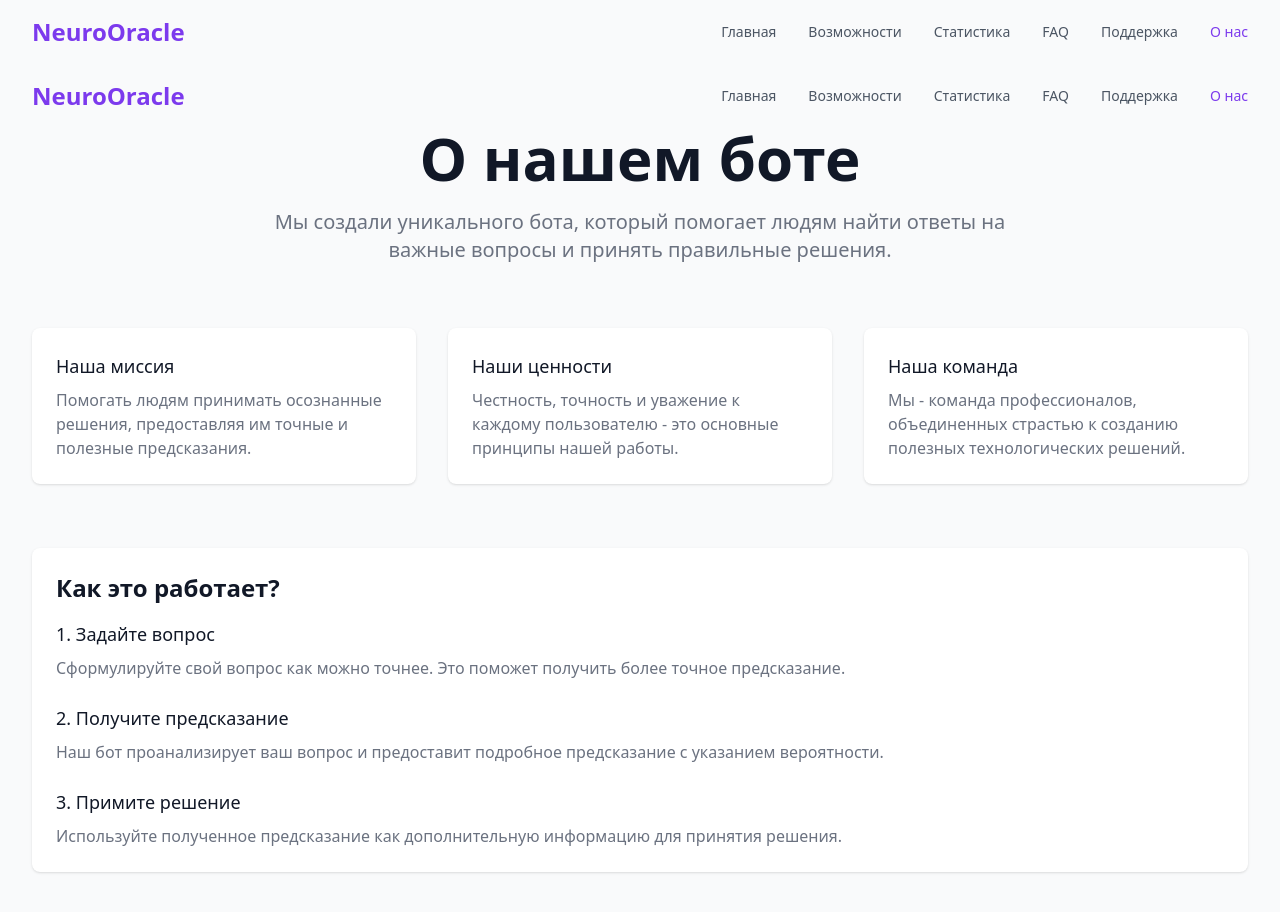
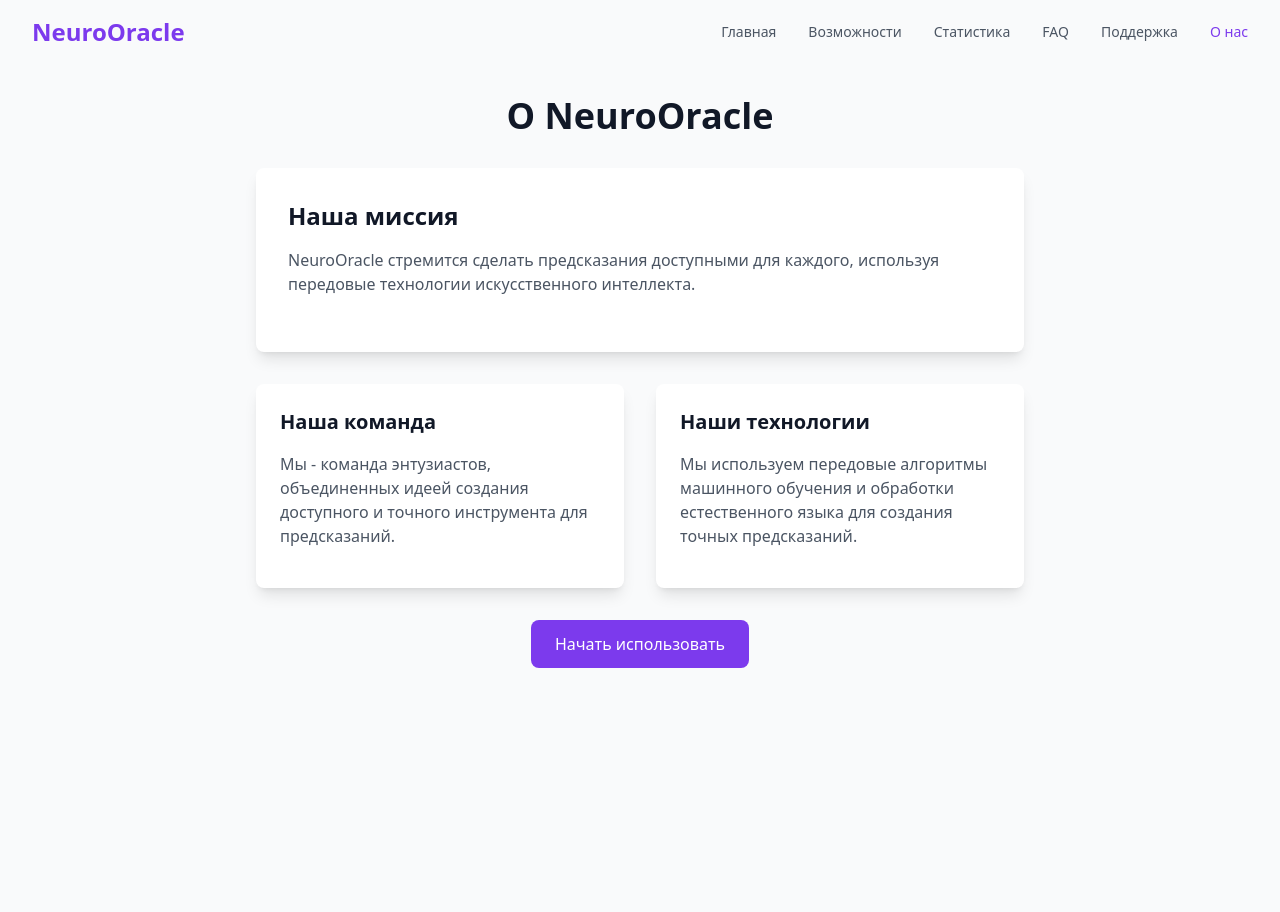
Before and after one commit to lesha358/NeuroOracle, a Next.js app: page /about in a window 1280 px wide. Shown: the top 912 px of the page. After the commit the page ends 864 px from the top, so only its background shows below. Built offline with nearby package versions, Linux system fonts and the light colour scheme.

Commit message:
Исправлено дублирование навигационного меню: обновлены стили и структура компонентов

```diff
--- a/components/Navbar.tsx
+++ b/components/Navbar.tsx
@@ -27,7 +27,7 @@ const Navbar = () => {
   }, []);
 
   return (
-    <nav className={`fixed w-full z-50 transition-all duration-300 ${
+    <nav className={`w-full z-50 transition-all duration-300 ${
       isScrolled ? 'bg-white shadow-md' : 'bg-transparent'
     }`}>
       <div className="max-w-7xl mx-auto px-4 sm:px-6 lg:px-8">
--- a/pages/_app.tsx
+++ b/pages/_app.tsx
@@ -4,12 +4,14 @@ import Navbar from '../components/Navbar';
 
 function MyApp({ Component, pageProps }: AppProps) {
   return (
-    <>
-      <Navbar />
+    <div className="min-h-screen bg-gray-50">
+      <div className="fixed top-0 left-0 right-0 z-50">
+        <Navbar />
+      </div>
       <div className="pt-16">
         <Component {...pageProps} />
       </div>
-    </>
+    </div>
   );
 }
 
--- a/pages/about.tsx
+++ b/pages/about.tsx
@@ -1,86 +1,64 @@
+import { NextPage } from 'next';
 import Head from 'next/head';
-import Navbar from '../components/Navbar';
+import Link from 'next/link';
 
-export default function About() {
+const AboutPage: NextPage = () => {
   return (
     <div className="min-h-screen bg-gray-50">
       <Head>
-        <title>О нас - Бот Предсказаний</title>
-        <meta name="description" content="Узнайте больше о нашем боте предсказаний" />
-        <link rel="icon" href="/favicon.ico" />
+        <title>О нас - NeuroOracle</title>
+        <meta name="description" content="Узнайте больше о NeuroOracle" />
       </Head>
 
-      <Navbar />
+      <main className="container mx-auto px-4 py-8">
+        <div className="max-w-3xl mx-auto">
+          <h1 className="text-4xl font-bold text-center text-gray-900 mb-8">
+            О NeuroOracle
+          </h1>
 
-      <main className="max-w-7xl mx-auto py-16 px-4 sm:px-6 lg:px-8">
-        <div className="text-center">
-          <h1 className="text-4xl font-extrabold text-gray-900 sm:text-5xl md:text-6xl">
-            О нашем боте
-          </h1>
-          <p className="mt-3 max-w-md mx-auto text-base text-gray-500 sm:text-lg md:mt-5 md:text-xl md:max-w-3xl">
-            Мы создали уникального бота, который помогает людям найти ответы на важные вопросы и принять правильные решения.
-          </p>
-        </div>
+          <div className="bg-white rounded-lg shadow-lg p-8 mb-8">
+            <h2 className="text-2xl font-semibold text-gray-900 mb-4">
+              Наша миссия
+            </h2>
+            <p className="text-gray-600 mb-6">
+              NeuroOracle стремится сделать предсказания доступными для каждого, используя передовые технологии искусственного интеллекта.
+            </p>
+          </div>
 
-        <div className="mt-16">
-          <div className="grid grid-cols-1 gap-8 md:grid-cols-2 lg:grid-cols-3">
-            <div className="bg-white overflow-hidden shadow rounded-lg">
-              <div className="px-4 py-5 sm:p-6">
-                <h3 className="text-lg font-medium text-gray-900">Наша миссия</h3>
-                <p className="mt-2 text-base text-gray-500">
-                  Помогать людям принимать осознанные решения, предоставляя им точные и полезные предсказания.
-                </p>
-              </div>
+          <div className="grid grid-cols-1 md:grid-cols-2 gap-8">
+            <div className="bg-white rounded-lg shadow-lg p-6">
+              <h2 className="text-xl font-semibold text-gray-900 mb-4">
+                Наша команда
+              </h2>
+              <p className="text-gray-600 mb-4">
+                Мы - команда энтузиастов, объединенных идеей создания доступного и точного инструмента для предсказаний.
+              </p>
             </div>
 
-            <div className="bg-white overflow-hidden shadow rounded-lg">
-              <div className="px-4 py-5 sm:p-6">
-                <h3 className="text-lg font-medium text-gray-900">Наши ценности</h3>
-                <p className="mt-2 text-base text-gray-500">
-                  Честность, точность и уважение к каждому пользователю - это основные принципы нашей работы.
-                </p>
-              </div>
-            </div>
-
-            <div className="bg-white overflow-hidden shadow rounded-lg">
-              <div className="px-4 py-5 sm:p-6">
-                <h3 className="text-lg font-medium text-gray-900">Наша команда</h3>
-                <p className="mt-2 text-base text-gray-500">
-                  Мы - команда профессионалов, объединенных страстью к созданию полезных технологических решений.
-                </p>
-              </div>
+            <div className="bg-white rounded-lg shadow-lg p-6">
+              <h2 className="text-xl font-semibold text-gray-900 mb-4">
+                Наши технологии
+              </h2>
+              <p className="text-gray-600 mb-4">
+                Мы используем передовые алгоритмы машинного обучения и обработки естественного языка для создания точных предсказаний.
+              </p>
             </div>
           </div>
-        </div>
 
-        <div className="mt-16">
-          <div className="bg-white shadow rounded-lg">
-            <div className="px-4 py-5 sm:p-6">
-              <h2 className="text-2xl font-bold text-gray-900 mb-4">Как это работает?</h2>
-              <div className="space-y-6">
-                <div>
-                  <h3 className="text-lg font-medium text-gray-900">1. Задайте вопрос</h3>
-                  <p className="mt-2 text-base text-gray-500">
-                    Сформулируйте свой вопрос как можно точнее. Это поможет получить более точное предсказание.
-                  </p>
-                </div>
-                <div>
-                  <h3 className="text-lg font-medium text-gray-900">2. Получите предсказание</h3>
-                  <p className="mt-2 text-base text-gray-500">
-                    Наш бот проанализирует ваш вопрос и предоставит подробное предсказание с указанием вероятности.
-                  </p>
-                </div>
-                <div>
-                  <h3 className="text-lg font-medium text-gray-900">3. Примите решение</h3>
-                  <p className="mt-2 text-base text-gray-500">
-                    Используйте полученное предсказание как дополнительную информацию для принятия решения.
-                  </p>
-                </div>
-              </div>
-            </div>
+          <div className="mt-8 text-center">
+            <Link
+              href="https://t.me/NeuroOracle_bot"
+              target="_blank"
+              rel="noopener noreferrer"
+              className="inline-block bg-primary-600 text-white px-6 py-3 rounded-lg hover:bg-primary-700 transition-colors duration-300"
+            >
+              Начать использовать
+            </Link>
           </div>
         </div>
       </main>
     </div>
   );
-}
+};
+
+export default AboutPage;
```
